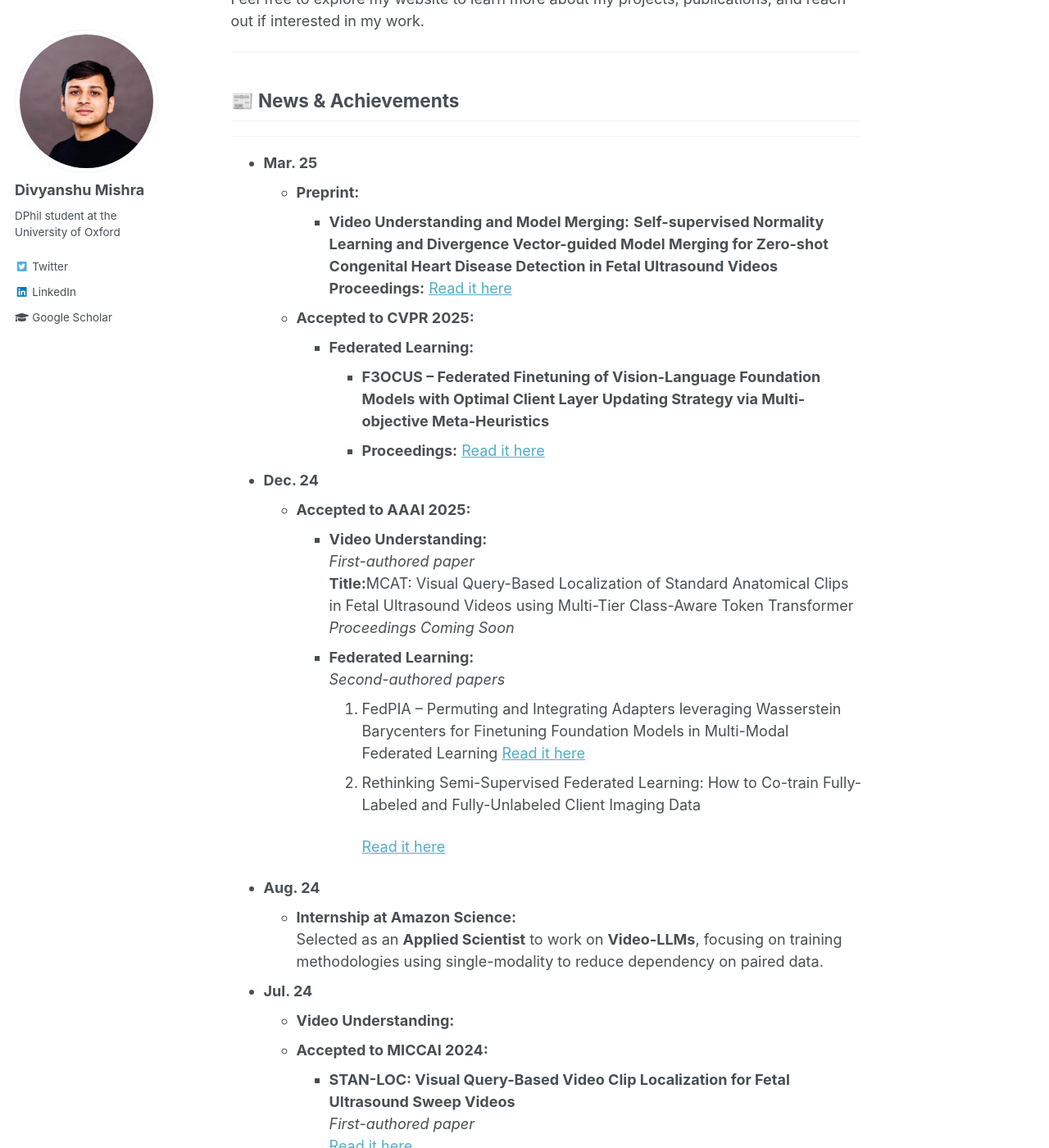
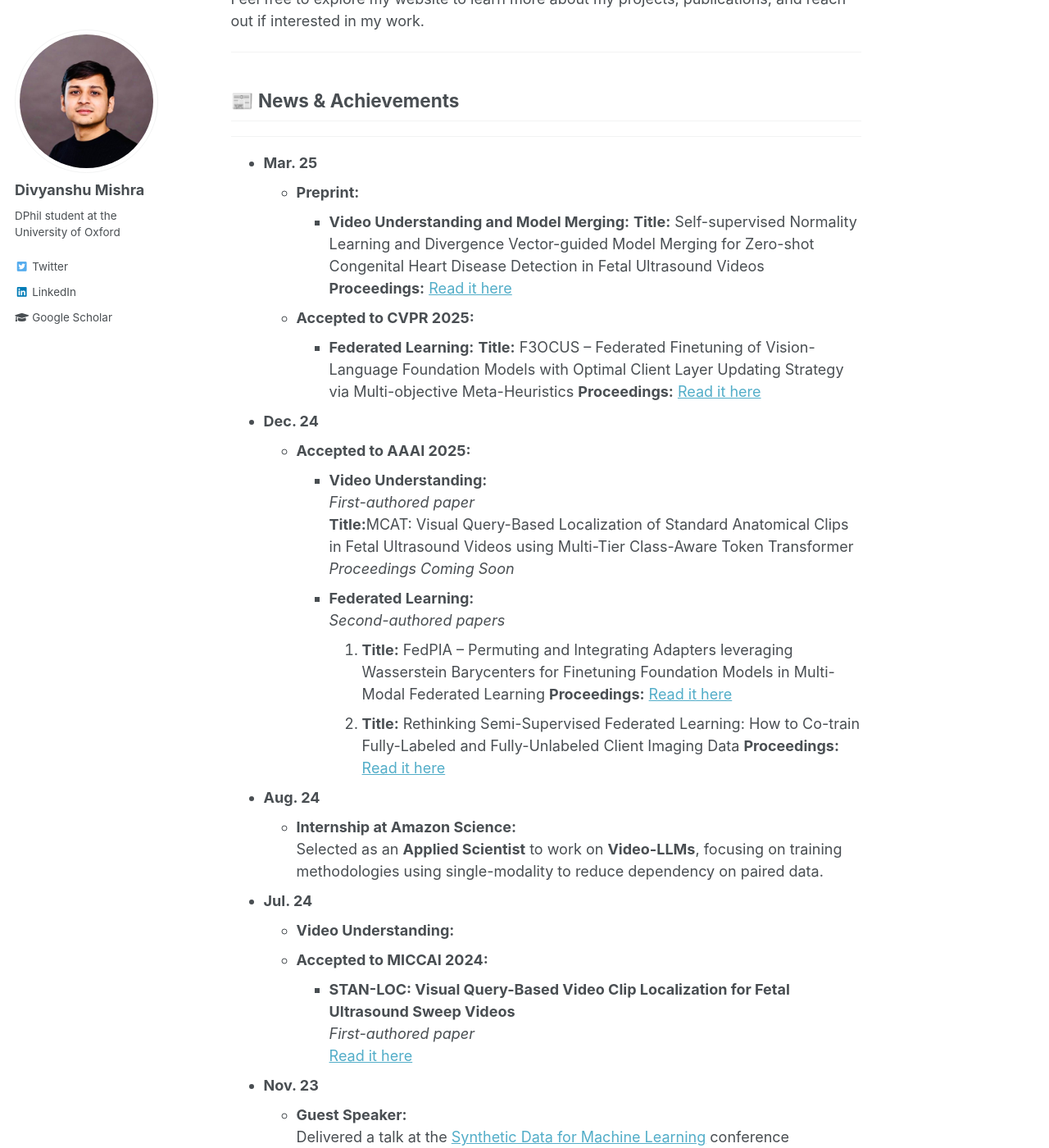
Before and after one commit to mdivyanshu97/mdivyanshu97.github.io, a Jekyll site: the page built from _pages/about.md, in a window 1280 px wide and 1400 px high, scrolled down 668 px. Shown: the whole window at 82% size. Built offline with Jekyll 4.4.1, drawn with Linux system fonts in a browser that asks for light colours.

Commit message:
updated_march_1

```diff
--- a/_pages/about.md
+++ b/_pages/about.md
@@ -23,12 +23,12 @@ Feel free to explore my website to learn more about my projects, publications, a
 - **Mar. 25**
     - **Preprint:**
         - **Video Understanding and Model Merging:**
-             **Self-supervised Normality Learning and Divergence Vector-guided Model Merging for Zero-shot Congenital Heart Disease Detection in Fetal Ultrasound Videos**
+             **Title:** Self-supervised Normality Learning and Divergence Vector-guided Model Merging for Zero-shot Congenital Heart Disease Detection in Fetal Ultrasound Videos
              **Proceedings:** [Read it here](https://arxiv.org/pdf/2503.07799)
     - **Accepted to CVPR 2025:**
         - **Federated Learning:**
-            - **F3OCUS – Federated Finetuning of Vision-Language Foundation Models with Optimal Client Layer Updating Strategy via Multi-objective Meta-Heuristics**
-            - **Proceedings:** [Read it here](https://arxiv.org/abs/2411.11912)
+            **Title:** F3OCUS – Federated Finetuning of Vision-Language Foundation Models with Optimal Client Layer Updating Strategy via Multi-objective Meta-Heuristics
+            **Proceedings:** [Read it here](https://arxiv.org/abs/2411.11912)
 
 
 - **Dec. 24**
@@ -39,11 +39,10 @@ Feel free to explore my website to learn more about my projects, publications, a
           *Proceedings Coming Soon*
         - **Federated Learning:**
           *Second-authored papers*
-          1. FedPIA -- Permuting and Integrating Adapters leveraging Wasserstein Barycenters for Finetuning Foundation Models in Multi-Modal Federated Learning
-             [Read it here](https://arxiv.org/abs/2412.14424)
-          2. Rethinking Semi-Supervised Federated Learning: How to Co-train Fully-Labeled and Fully-Unlabeled Client Imaging Data
-
-             [Read it here](https://link.springer.com/chapter/10.1007/978-3-031-43895-0_39)
+          1. **Title:** FedPIA -- Permuting and Integrating Adapters leveraging Wasserstein Barycenters for Finetuning Foundation Models in Multi-Modal Federated Learning
+             **Proceedings:** [Read it here](https://arxiv.org/abs/2412.14424)
+          2. **Title:** Rethinking Semi-Supervised Federated Learning: How to Co-train Fully-Labeled and Fully-Unlabeled Client Imaging Data
+             **Proceedings:** [Read it here](https://link.springer.com/chapter/10.1007/978-3-031-43895-0_39)
 
 - **Aug. 24**
     - **Internship at Amazon Science:**
```
